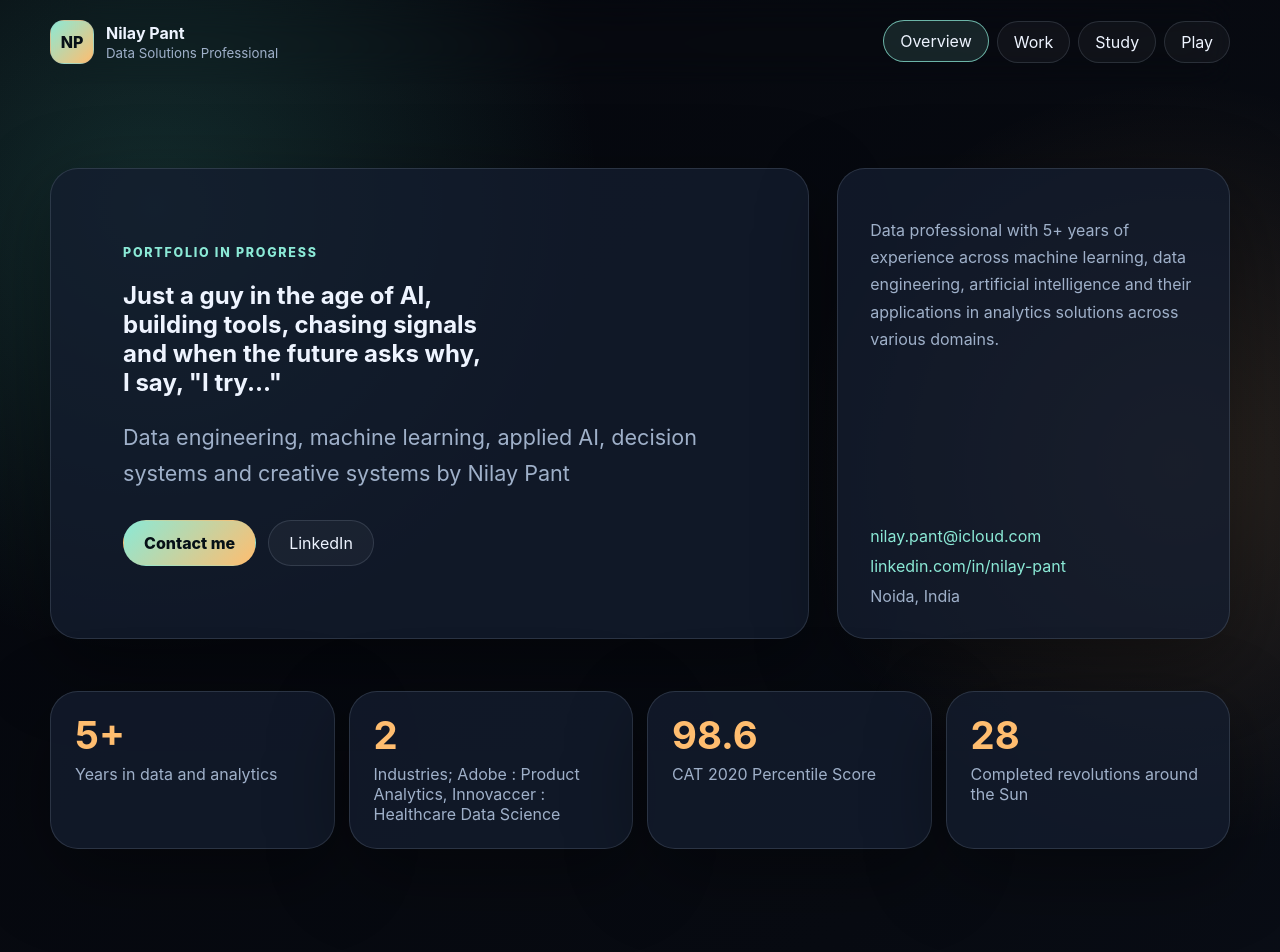
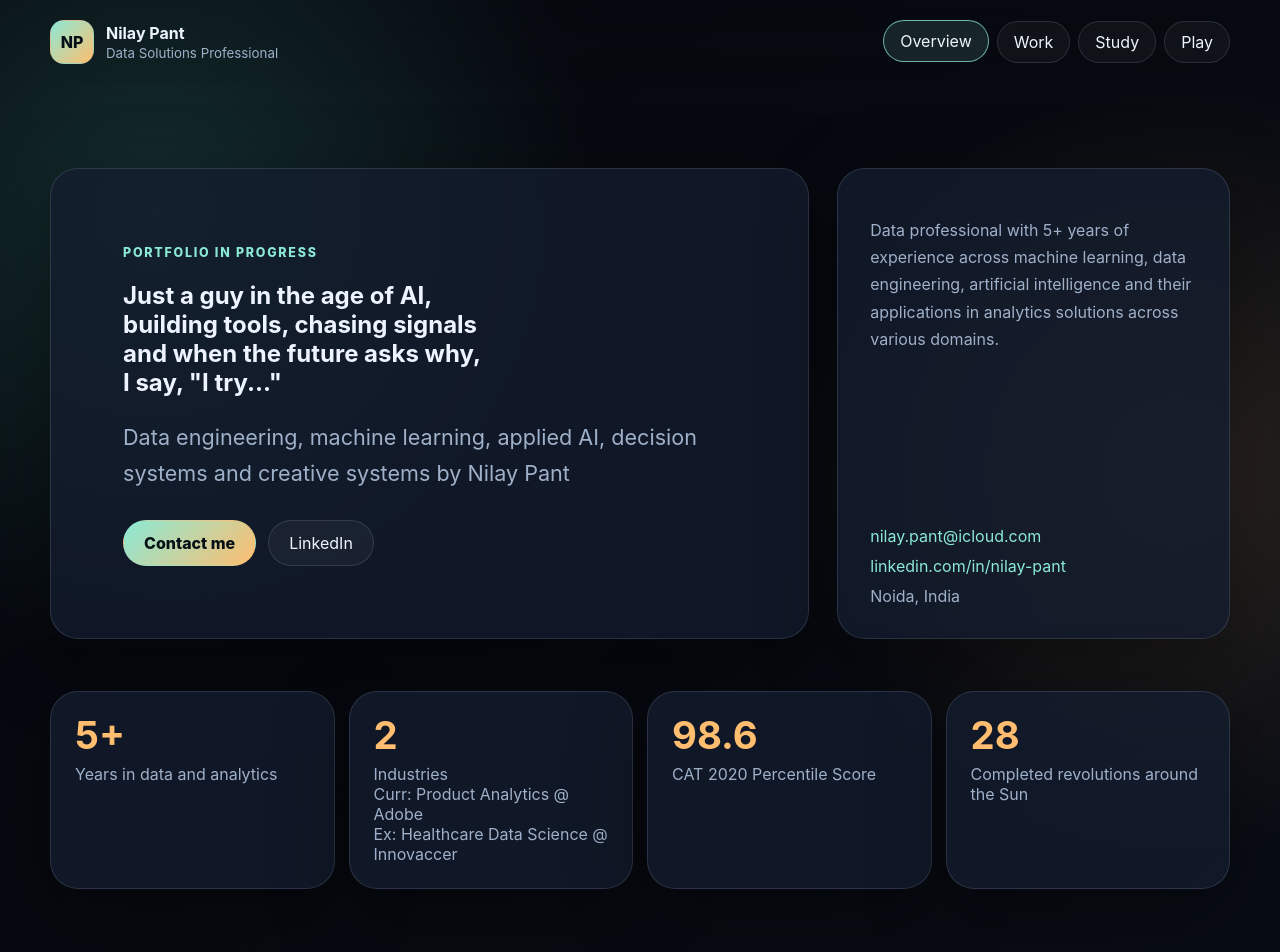
Before and after one commit to nilaypant/nilaypant.github.io, a React (Vite) app: page / in a window 1280 px wide. Shown: the top 952 px of the page. Built offline with nearby package versions, Linux system fonts and the light colour scheme.

Commit message:
upd impactStats

```diff
--- a/src/data/portfolio.js
+++ b/src/data/portfolio.js
@@ -21,7 +21,14 @@ export const tabs = [
 
 export const impactStats = [
   { value: '5+', label: 'Years in data and analytics' },
-  { value: '2', label: 'Industries; \n Adobe : Product Analytics, Innovaccer : Healthcare Data Science' },
+  {
+    value: '2',
+    label: [
+      'Industries',
+      'Curr: Product Analytics @ Adobe',
+      'Ex: Healthcare Data Science @ Innovaccer',
+    ],
+  },
   { value: '98.6', label: 'CAT 2020 Percentile Score' },
   { value: '28', label: 'Completed revolutions around the Sun' },
 ];
--- a/src/styles.css
+++ b/src/styles.css
@@ -237,10 +237,14 @@ a:hover {
   line-height: 1;
 }
 
-.stat span {
+.stat__label {
   display: block;
   margin-top: 10px;
   color: var(--muted);
+}
+
+.stat__label--stacked span {
+  display: block;
 }
 
 .section {
--- a/src/views/Overview.jsx
+++ b/src/views/Overview.jsx
@@ -40,9 +40,17 @@ export default function Overview({ onTabChange }) {
 
       <section className="stat-grid" aria-label="Selected impact metrics">
         {impactStats.map((stat) => (
-          <div className="stat" key={stat.label}>
+          <div className="stat" key={Array.isArray(stat.label) ? stat.label.join('-') : stat.label}>
             <strong>{stat.value}</strong>
-            <span>{stat.label}</span>
+            {Array.isArray(stat.label) ? (
+              <span className="stat__label stat__label--stacked">
+                {stat.label.map((line) => (
+                  <span key={line}>{line}</span>
+                ))}
+              </span>
+            ) : (
+              <span className="stat__label">{stat.label}</span>
+            )}
           </div>
         ))}
       </section>
```
